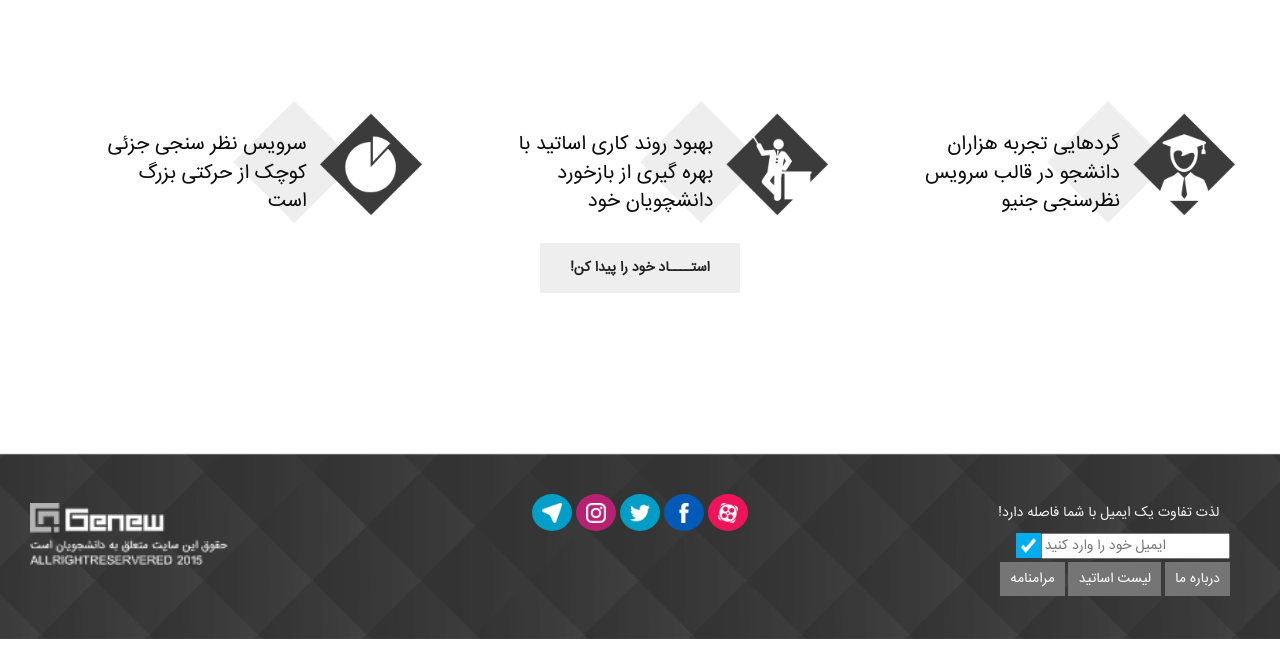
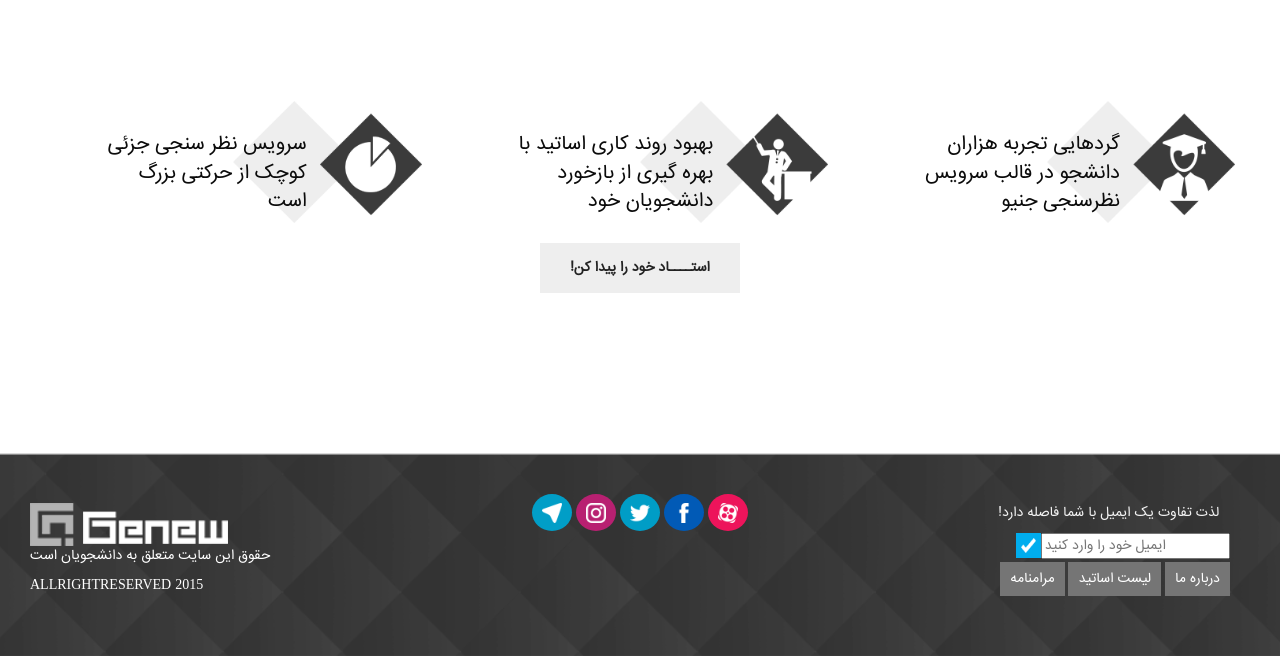
Before and after one commit to khallaghi/voice, a Flask app: page /test in a window 1280 px wide. Shown: the part 799-1455 px from the top of the page. Run offline with Flask 2, Linux system fonts and the light colour scheme; some libraries are stand-ins or nearby versions.

Commit message:
fist page design

```diff
--- a/app/templates/search/new.html
+++ b/app/templates/search/new.html
@@ -154,7 +154,7 @@
                         <p style="color: #0b0b0b;z-index: 100;position: absolute;font-size:20px;right: 32%;top: 30px;">
                            بهبود روند کاری اساتید با</br>
                             بهره گیری از بازخورد</br>
-                            دانشچویان خود
+                            دانشجویان خود
                         </p>
                     </div>
                     <div class="col-lg-4  col-md-4 quets1">
@@ -166,7 +166,7 @@
                     </div>
                 </div>
                 <div class="row" style="margin-top: 20px;">
-                    <a href="#page-top" class="page-scroll btn btn-default btn-xl sr-button seabtn">!استــــاد خود را پیدا کن</a>
+                    <a href="%% url_for('category.faculty')%%" class="page-scroll btn btn-default btn-xl sr-button seabtn">!استــــاد خود را پیدا کن</a>
                 </div>
             </div>
         </div>
@@ -190,7 +190,7 @@
                         <input placeholder="ایمیل خود را وارد کنید" style="width: 75%;margin-right: 5px;">
                     </div>
                     <div class="col-md-12 col-xs-12" style="margin-right: 5px;">
-                        <a class="about-butom "  style="text-decoration: none;" href="%% url_for('content.aboutus')%%">درباره ما</a>
+                        <a class="about-butom "  style="text-decoration: none;" href="%% url_for('content.contactus')%%">درباره ما</a>
                         <a class="about-butom "  style="text-decoration: none;" href="%% url_for('category.faculty')%%">لیست اساتید</a>
                         <a class="about-butom "  style="text-decoration: none;" href="%% url_for('content.aboutus')%%">مرامنامه</a>
                     </div>
@@ -204,7 +204,11 @@
                 <a class="flogo aparat" href="http://www.aparat.com/genew" target="_blank"><img src="%%url_for('static', filename='img/logo/aparat.png')%%" width="20px" height="20px"/></a>
             </div>
             <div class="col-md-3 resorve col-sm-3 col-xs-12 text-right">
-                <img src="%%url_for('static',filename='search/resorve.png')%%">
+                <div >
+                    <img src="%%url_for('static',filename='search/resorve.png')%%" >
+                    <p style="display: inline-flex;">حقوق این سایت متعلق به دانشجویان است </p>
+                    <p>ALLRIGHTRESERVED 2015</p>
+                </div>
             </div>
         </div>
     </div>
```
Also changed, not shown: app/static/profile/head.png (deleted), app/static/profile/header.png (added), app/static/search/resorve.png, app/static/user/header.png.
